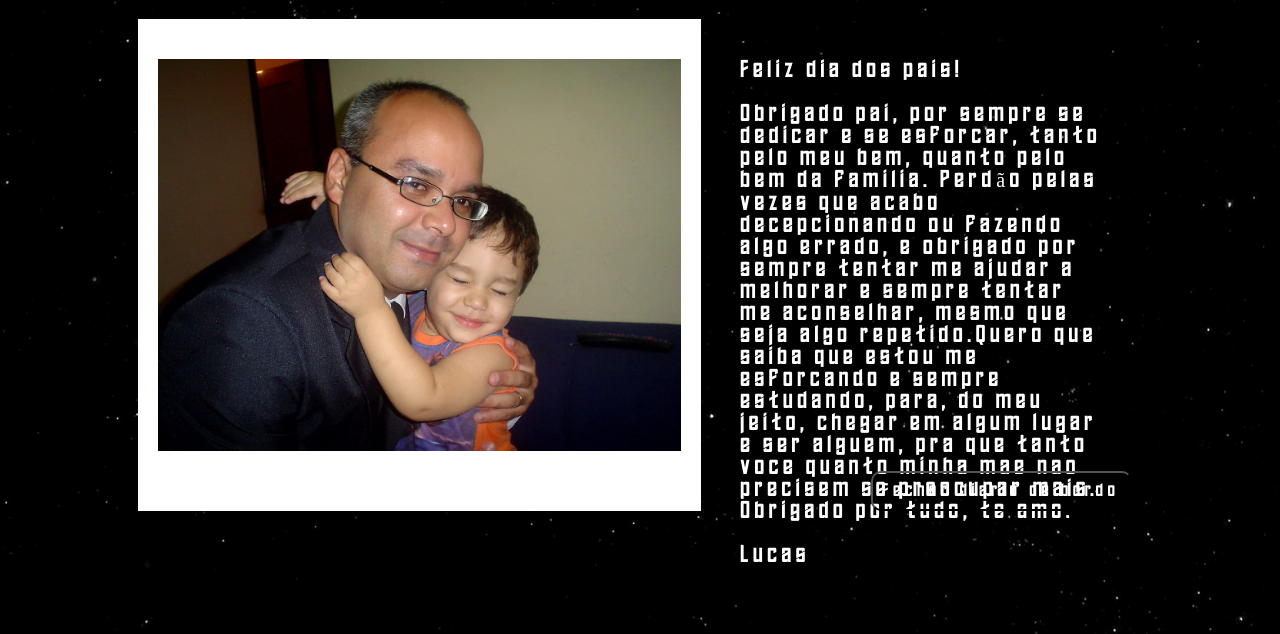
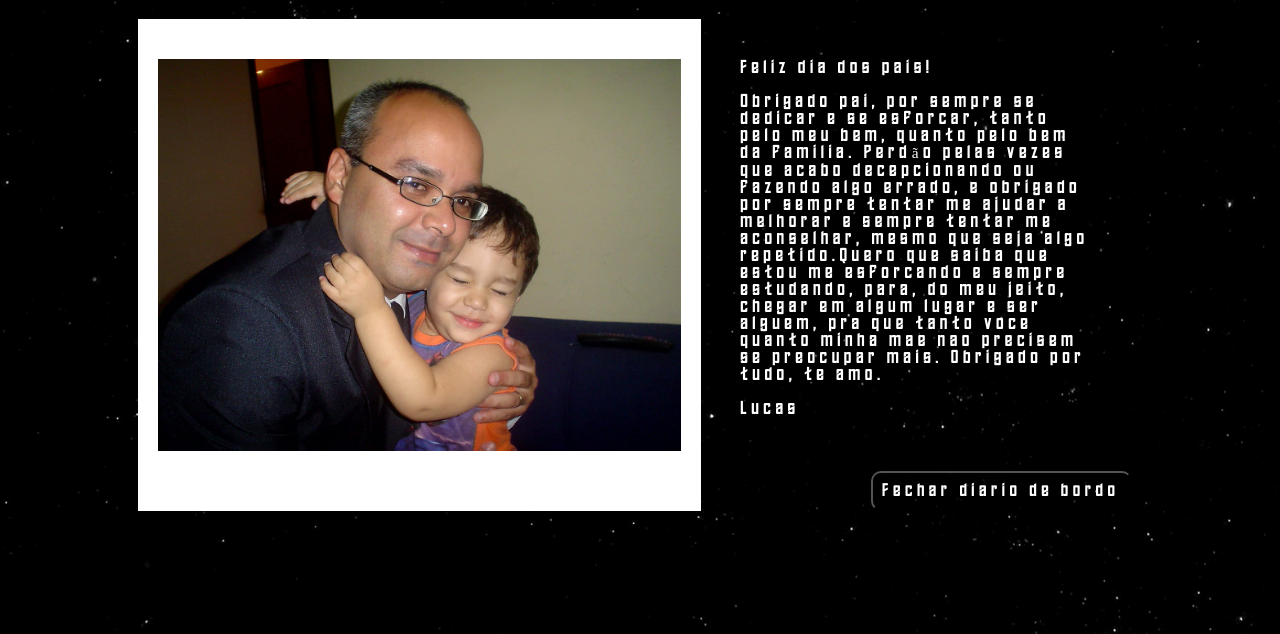
Before and after one commit to lucashhps/star-trek-themed-card-using-node-and-express, a website: page public/index.html in a window 1280 px wide. Both pictures are taken after a click on the button "Abrir diario de bordo". Shown: the part 166-800 px from the top of the page. Drawn offline with Linux system fonts and the light colour scheme.

Commit message:
font size changed

```diff
--- a/public/css/style.css
+++ b/public/css/style.css
@@ -157,7 +157,7 @@ a:visited {
 
 .texto-pai {
     color:#fff ;
-    font-size: 20px;
+    font-size: 1.2vw;
     font-weight: lighter;
     letter-spacing: 5px;
     padding: 40px;
```
